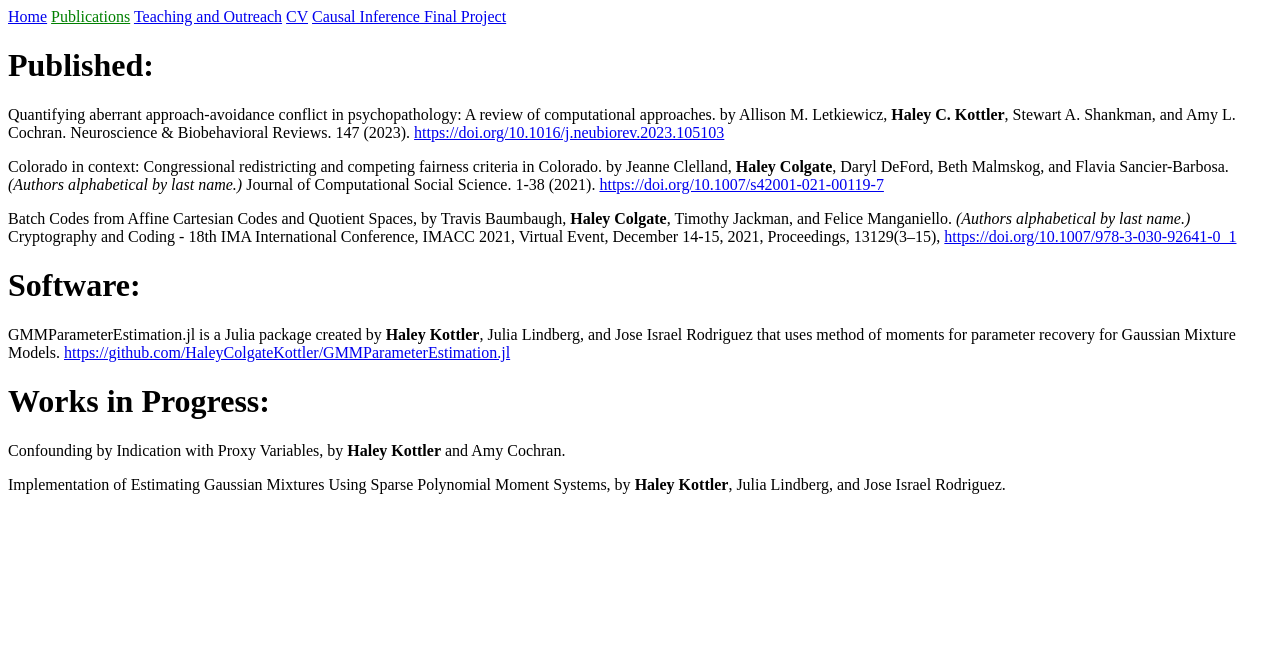
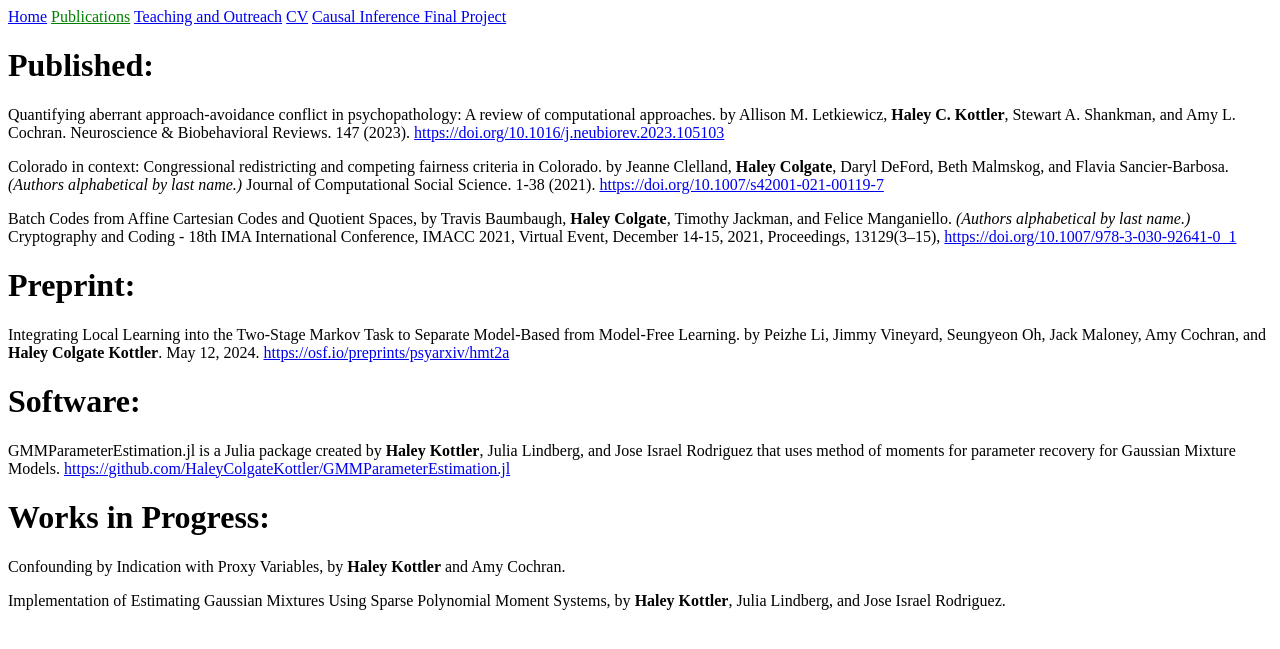
Before and after one commit to HaleyColgate/haleycolgate.github.io, a Jekyll site: the page built from publications.md, in a window 1280 px wide. Shown: the top 649 px of the page. Built offline with Jekyll 4.4.1, drawn with Linux system fonts in a browser that asks for light colours.

Commit message:
spring update

```diff
--- a/publications.md
+++ b/publications.md
@@ -13,6 +13,10 @@ Journal of Computational Social Science. 1-38 (2021). [https://doi.org/10.1007/s
 Batch Codes from Affine Cartesian Codes and Quotient Spaces, by Travis Baumbaugh, **Haley Colgate**, Timothy Jackman, and Felice Manganiello. *(Authors alphabetical by last name.)* Cryptography and Coding - 18th IMA International Conference, IMACC
 2021, Virtual Event, December 14-15, 2021, Proceedings, 13129(3--15), [https://doi.org/10.1007/978-3-030-92641-0\_1](https://doi.org/10.1007/978-3-030-92641-0\_1)
 
+# Preprint:
+
+Integrating Local Learning into the Two-Stage Markov Task to Separate Model-Based from Model-Free Learning. by Peizhe Li, Jimmy Vineyard, Seungyeon Oh, Jack Maloney, Amy Cochran, and **Haley Colgate Kottler**.  May 12, 2024. [https://osf.io/preprints/psyarxiv/hmt2a](https://osf.io/preprints/psyarxiv/hmt2a)
+
 # Software:
 
 GMMParameterEstimation.jl is a Julia package created by **Haley Kottler**, Julia Lindberg, and Jose Israel Rodriguez that uses method of moments for parameter recovery for Gaussian Mixture Models. [https://github.com/HaleyColgateKottler/GMMParameterEstimation.jl](https://github.com/HaleyColgateKottler/GMMParameterEstimation.jl)
```
Also changed, not shown: 2 other files.
